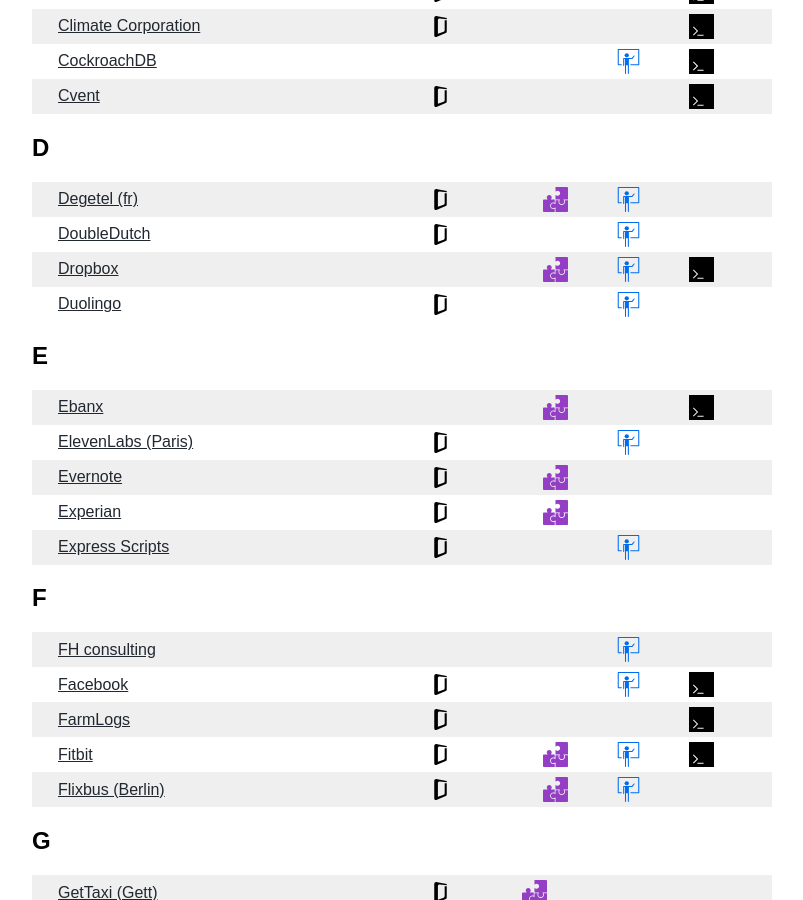
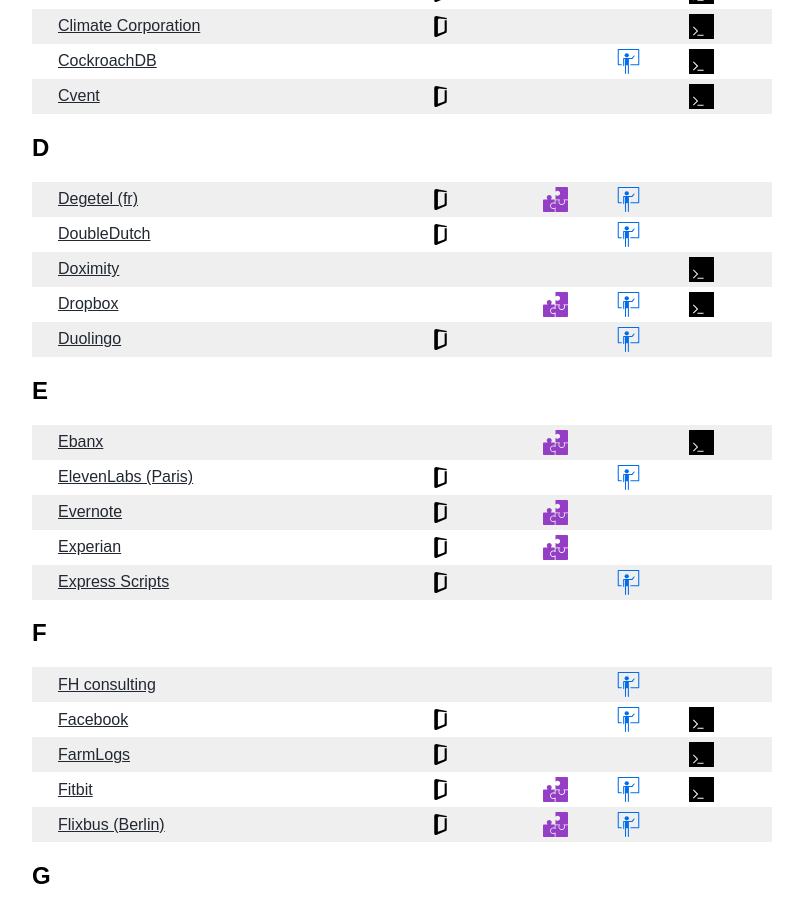
Before and after one commit to cheesesashimi/theywhiteboardedme, a Jekyll site: the page built from pages/companies-that-whiteboard.md, in a window 1280 px wide and 900 px high, scrolled down 1396 px. Shown: the whole window, without its empty margins (238-1041 px from the left). Built offline with Jekyll 4.4.1, drawn with Linux system fonts in a browser that asks for light colours.

Commit message:
Add Doximity
Initially stated they only applied home assignments and were against whiteboarding, but one of the interviewers included a surprise live coding session. Justified after the fact as a recent new "bridge" interview.

```diff
--- a/_data/companies_that_whiteboard/d.yml
+++ b/_data/companies_that_whiteboard/d.yml
@@ -14,6 +14,12 @@
   interview_types:
   - whiteboarding
 
+- name: Doximity
+  url: https://www.doximity.com/
+  interview_types:
+  - live_coding
+  - homework_assignment
+
 - name: Dropbox
   url: https://www.dropbox.com
   interview_types:
```
